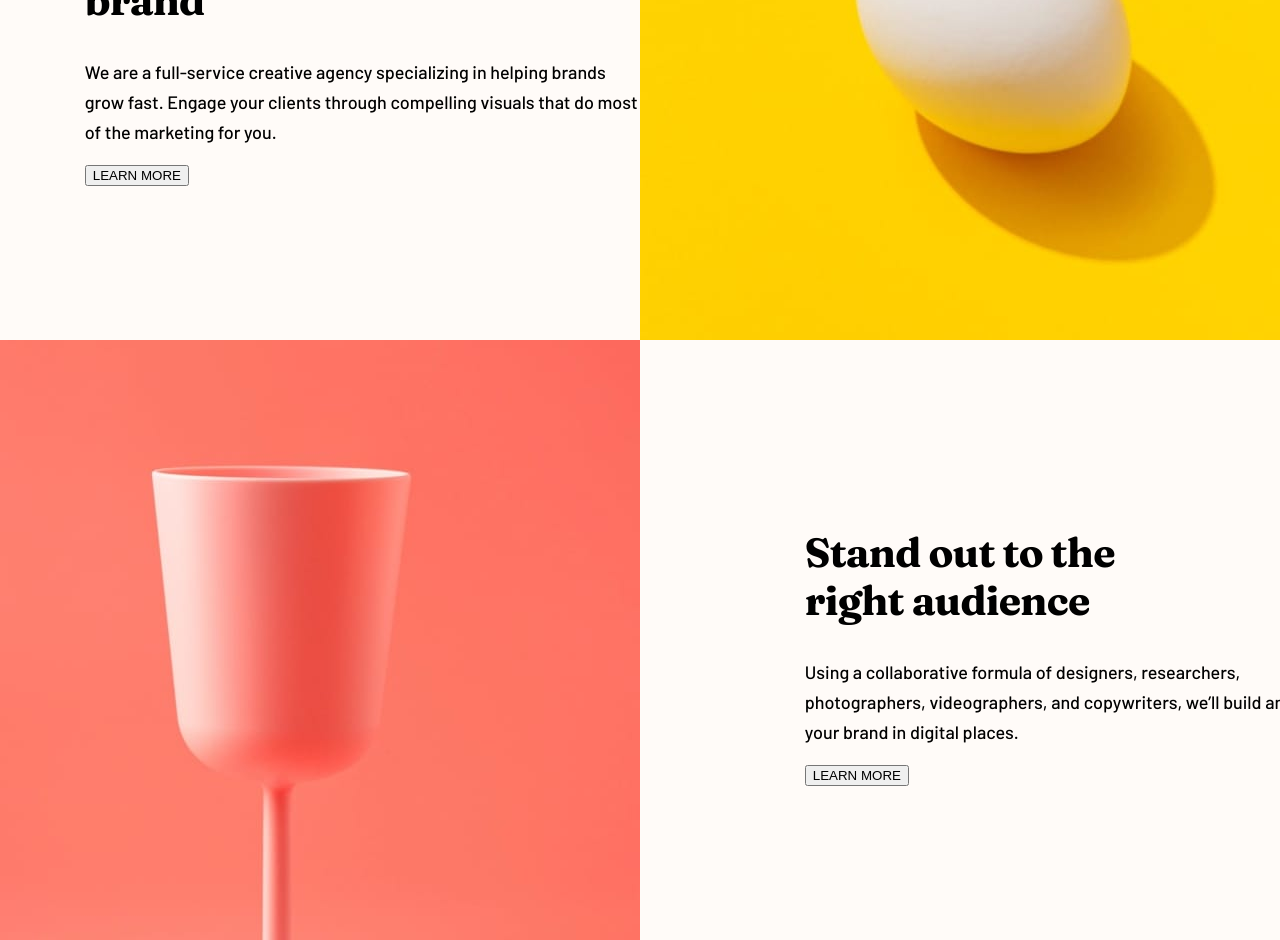
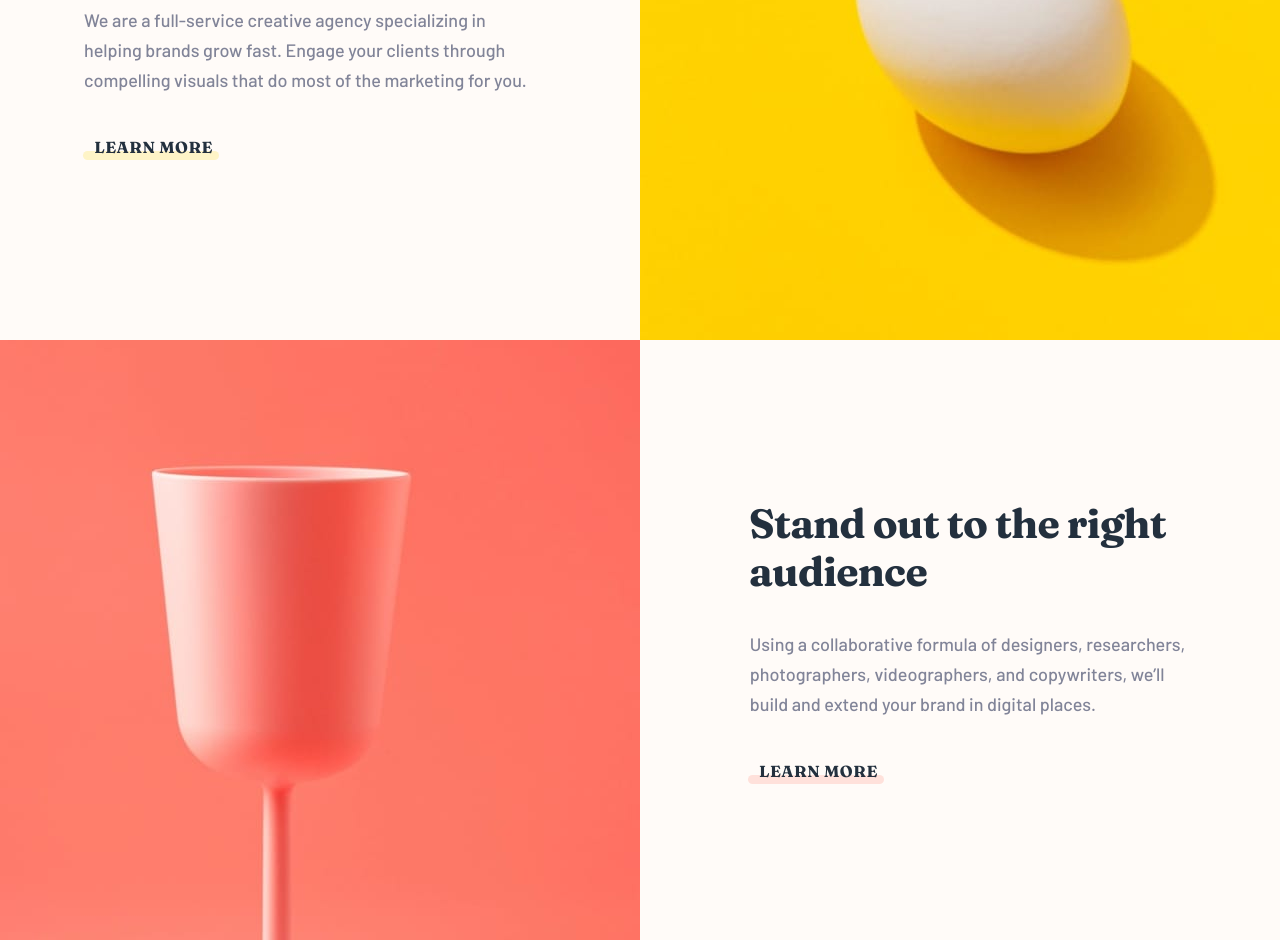
Before and after one commit to ifaronti/Sunny-Side-Agency-Page, a React (Create React App) app in the folder sunny-agency/: page / in a window 1280 px wide. Shown: the part 1060-2000 px from the top of the page. Built offline with nearby package versions, Linux system fonts and the light colour scheme; the HTML template or start-up script is replaced by a standard one.

Commit message:
four cards grid done

```diff
--- a/sunny-agency/public/gridData.json
+++ b/sunny-agency/public/gridData.json
@@ -18,7 +18,8 @@
                     {
                         "h1": "Stand out to the right audience",
                         "description": "Using a collaborative formula of designers, researchers, photographers, videographers, and copywriters, we’ll build and extend your brand in digital places.",
-                        "more": "LEARN MORE"
+                        "more": "LEARN MORE",
+                        "class": "fourth"
                     }
 
                 ],
--- a/sunny-agency/src/components/Gridcards.js
+++ b/sunny-agency/src/components/Gridcards.js
@@ -17,6 +17,7 @@ export default function Cards(){
                 image = {card.img}
                 paragraph = {card.description}
                 learn = {card.more}
+                class = {card.class}
             />
         )
     })
--- a/sunny-agency/src/components/Gridcomponent.js
+++ b/sunny-agency/src/components/Gridcomponent.js
@@ -2,10 +2,10 @@ export default function Grid(props){
     return(
         <div className="card">
             {props.image && <img className="gridImg" src={`${process.env.PUBLIC_URL}/assets/images/${props.image}`} alt="" />}
-            <div className="description">
+            <div className={props.class ? `${props.class} description`:'description'}>
                 {props.h2 && <h2>{props.h2}</h2>}
-                {props.paragraph &&<p className="greybg-paragraph">{props.paragraph}</p>}
-                {props.learn && <button className="learn-more">{props.learn}</button>}
+                {props.paragraph &&<p className={props.class ? "greybg-paragraph greybg-paragraph2":"greybg-paragraph"}>{props.paragraph}</p>}
+                {props.learn && <button className={props.class ? "learn-more learn-more2":"learn-more"}>{props.learn}</button>}
             </div>
         </div>
     )
--- a/sunny-agency/src/index.css
+++ b/sunny-agency/src/index.css
@@ -143,10 +143,9 @@ h1{
     width: 720px;
     height: 600px;
     background-color: #FFFBF8;
-    display: flex;
-    justify-content: center;
-    align-items: center;
-    flex-direction: column;
+    display: grid;
+    place-items: center;
+    grid-template-columns: 1fr;
 }
 
 .gridImg{
@@ -156,20 +155,78 @@ h1{
 }
 
 .description{
-    padding-left: 10.3rem;
+    display: flex;
+    flex-direction: column;
+    justify-content: center;
+    align-items: center;
 }
 
 h2{
+    position: relative;
+    width: 62%;
     font-family: 'Fraunces Bold';
     font-size: 2.55rem;
-    padding-right: 10rem;
     letter-spacing: -.8px;
     line-height: 3rem;
+    margin-left: 3.5rem;
+    margin-top: -4px;
+    color: hsl(212, 27%, 19%);
 }
 
 .greybg-paragraph{
+    width: 62%;
+    position: relative;
+    top: -1.1rem;
     font-size: 18px;
     font-family: 'Barlow Medium';
     font-weight: 300;
     line-height: 30px;
+    margin-left: 3.4rem;
+    color: hsl(232, 10%, 55%);
 }
+
+.learn-more{
+    font-family: 'Fraunces Bold';
+    letter-spacing: .5px;
+    align-self: left;
+    border: none;
+    background: none;
+    font-size: 1rem;
+    align-self: center;
+    position: relative;
+    top: 5px;
+    z-index: 1;
+    left: -7.9rem;
+    background-position: bottom;
+    color: hsl(212, 27%, 19%);
+}
+
+.learn-more::after{
+    position: absolute;
+    left: -5px;
+    top: 15px;
+    content: "";
+    width: 8.5rem;
+    border-radius: 50px;
+    height: 9px;
+    z-index: -1;
+    background-color: hsl(51, 100%, 49%);
+    opacity: .2;
+}
+
+.fourth{
+    margin-left: -4.3rem;
+}
+
+.greybg-paragraph2{
+    width: 57%;
+    margin-left: 18px;
+}
+
+.learn-more2{
+    margin-left: -2.6rem;
+}
+
+.learn-more2::after{
+    background-color: hsl(7, 99%, 70%);
+}
```
